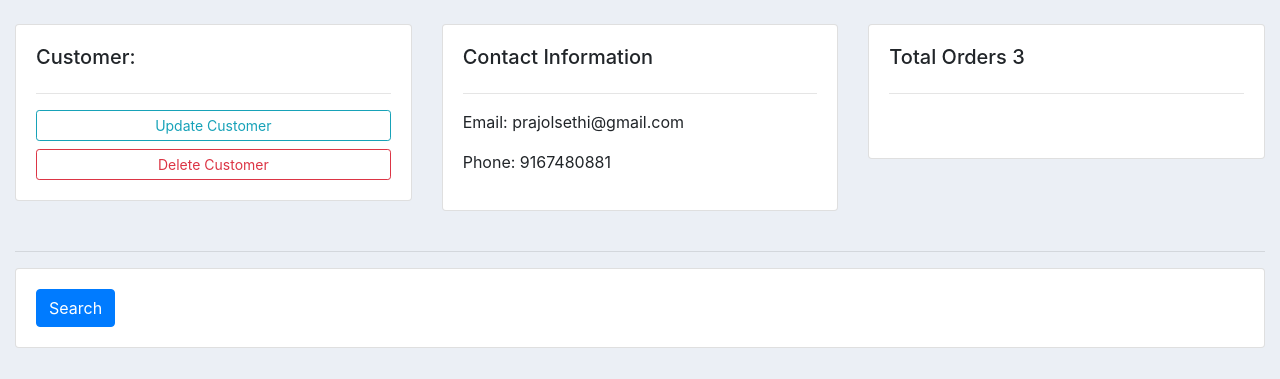
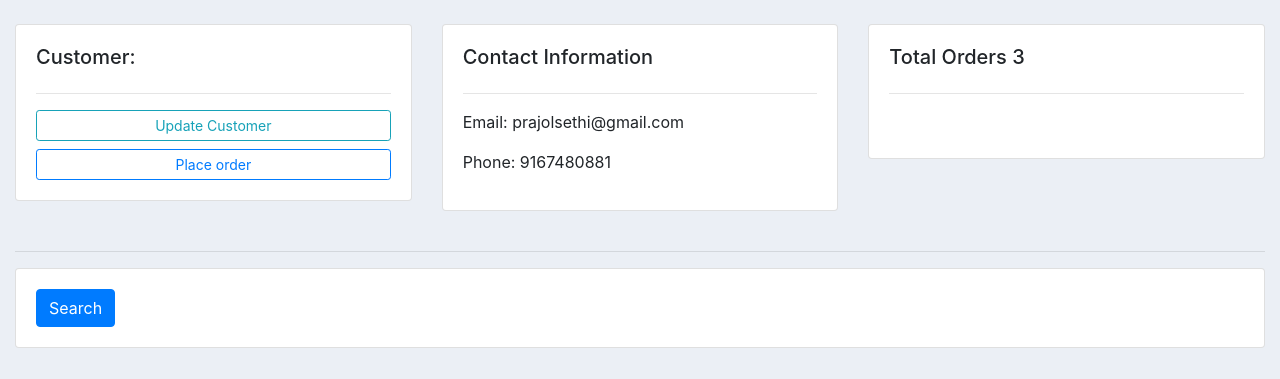
Before and after one commit to PrajolADSethi/Customer_Management_App, a Django app: page /customer/1/ in a window 1280 px wide. Shown: the part 61-440 px from the top of the page. Run offline with Django 3.2, Linux system fonts and the light colour scheme; data comes from the database, SQL or seed files in the repository; both versions use the stored data as it was after the commit; some libraries are stand-ins or nearby versions.

Commit message:
Part 11: Inline formset,extra,none(),import inlineformset_factory

```diff
--- a/cma/accounts/templates/accounts/customer.html
+++ b/cma/accounts/templates/accounts/customer.html
@@ -10,8 +10,8 @@
 		<div class="card card-body">
 			<h5>Customer:</h5>
 			<hr>
-			<a class="btn btn-outline-info  btn-sm btn-block" href="">Update Customer</a>
-			<a class="btn btn-outline-danger  btn-sm btn-block" href="">Delete Customer</a>
+			<a class="btn btn-outline-info  btn-sm btn-block" href="#">Update Customer</a>
+			<a class="btn btn-outline-primary  btn-sm btn-block" href="{% url 'create_order' customers.id %}">Place order</a>
 
 		</div>
 	</div>
--- a/cma/accounts/templates/accounts/dashboard.html
+++ b/cma/accounts/templates/accounts/dashboard.html
@@ -13,7 +13,7 @@
 <!--hr tag used for thematic break  -->
   	<hr>
 		<div class="card card-body">
-			<a class="btn btn-info  btn-sm btn-block" href="">Create Customer</a>
+			<a class="btn btn-info  btn-sm btn-block" href="#">Create Customer</a>
 			<table class="table table-lg">
 				<tr>
 					<th>Profile</th>
@@ -35,7 +35,7 @@
 		<h5>LAST 5 ORDERS</h5>
 		<hr>
 		<div class="card card-body">
-			<a class="btn btn-primary  btn-sm btn-block" href="{% url 'create_order' %}">Create Order</a>
+
 			<table class="table table-lg">
 				<tr>
 					<th>Product</th>
--- a/cma/accounts/urls.py
+++ b/cma/accounts/urls.py
@@ -5,7 +5,7 @@ urlpatterns = [
     path('',views.home, name="home"),
     path('products/',views.product, name="products"),
     path('customer/<str:pk>/',views.customer, name="customer"),
-    path('create_order/',views.create_order, name="create_order"),
+    path('create_order/<str:pk>/',views.create_order, name="create_order"),
     path('update_order/<str:pk>/',views.update_order, name="update_order"),
     path('delete_order/<str:pk>/',views.delete_order, name="delete_order"),
 
--- a/cma/accounts/views.py
+++ b/cma/accounts/views.py
@@ -1,4 +1,5 @@
 from django.shortcuts import render, redirect
+from django.forms import inlineformset_factory
 # from django.http import HttpResponse
 # Create your views here.
 from .models import *
@@ -25,14 +26,17 @@ def customer(request, pk):
     'total_orders':total_orders}
     return render(request,'accounts/customer.html',context)
 
-def create_order(request):
-    form = OrderForm()
+def create_order(request,pk):
+    OrderFormSet = inlineformset_factory(Customer, Order, fields=('product', 'status'),extra=10)
+    customers = Customer.objects.get(id=pk)
+    formset = OrderFormSet(queryset=Order.objects.none(),instance = customers)
+    # form = OrderForm(initial = {'customers':customers})
     if request.method == 'POST':
-        form = OrderForm(request.POST)
-        if form.is_valid():
-            form.save()
+        formset = OrderForm(request.POST,instance = customers)
+        if formset.is_valid():
+            formset.save()
             return redirect('/')
-    context = {'form':form}
+    context = {'formset':formset}
     return render(request, 'accounts/order_form.html', context)
 
 def update_order(request,pk):
```
Also changed, not shown: cma/accounts/templates/accounts/order_form.html (+6 -1 lines), documentation.txt (+9 -0 lines), cma/db.sqlite3.
